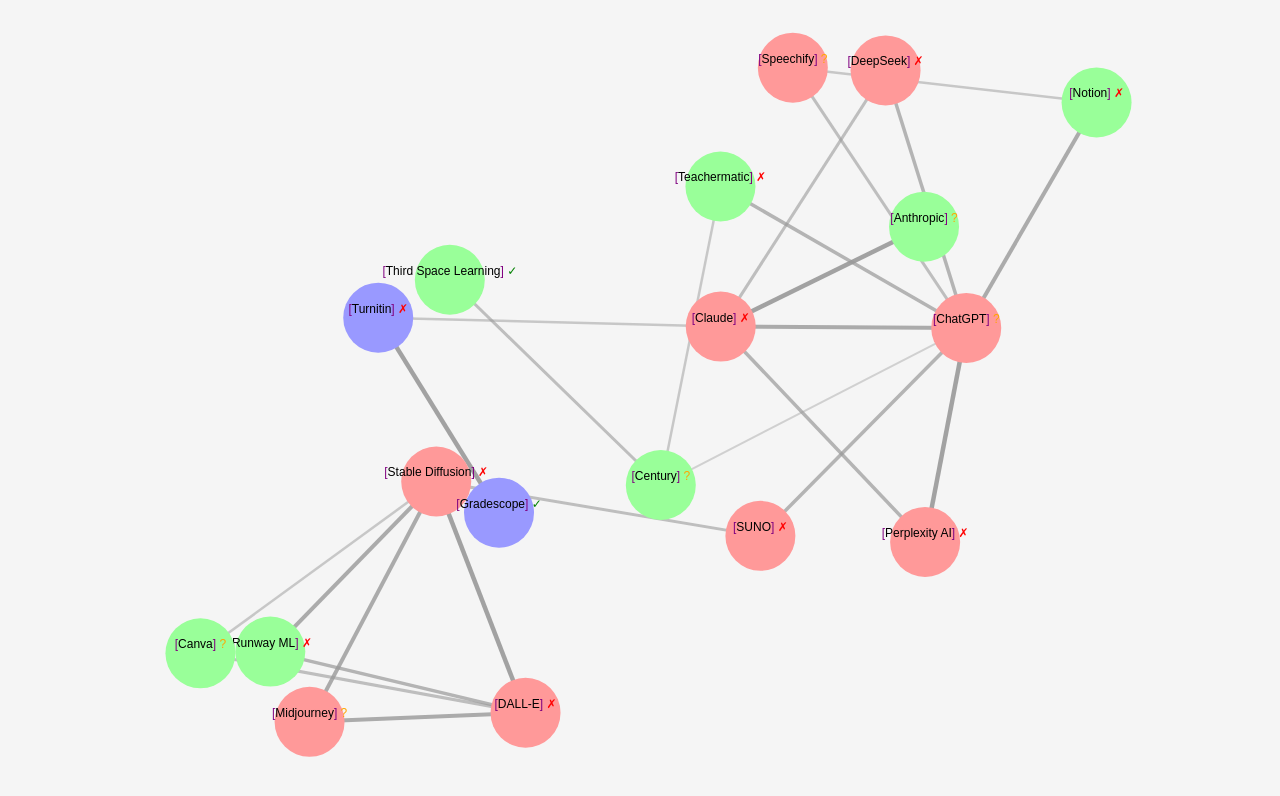
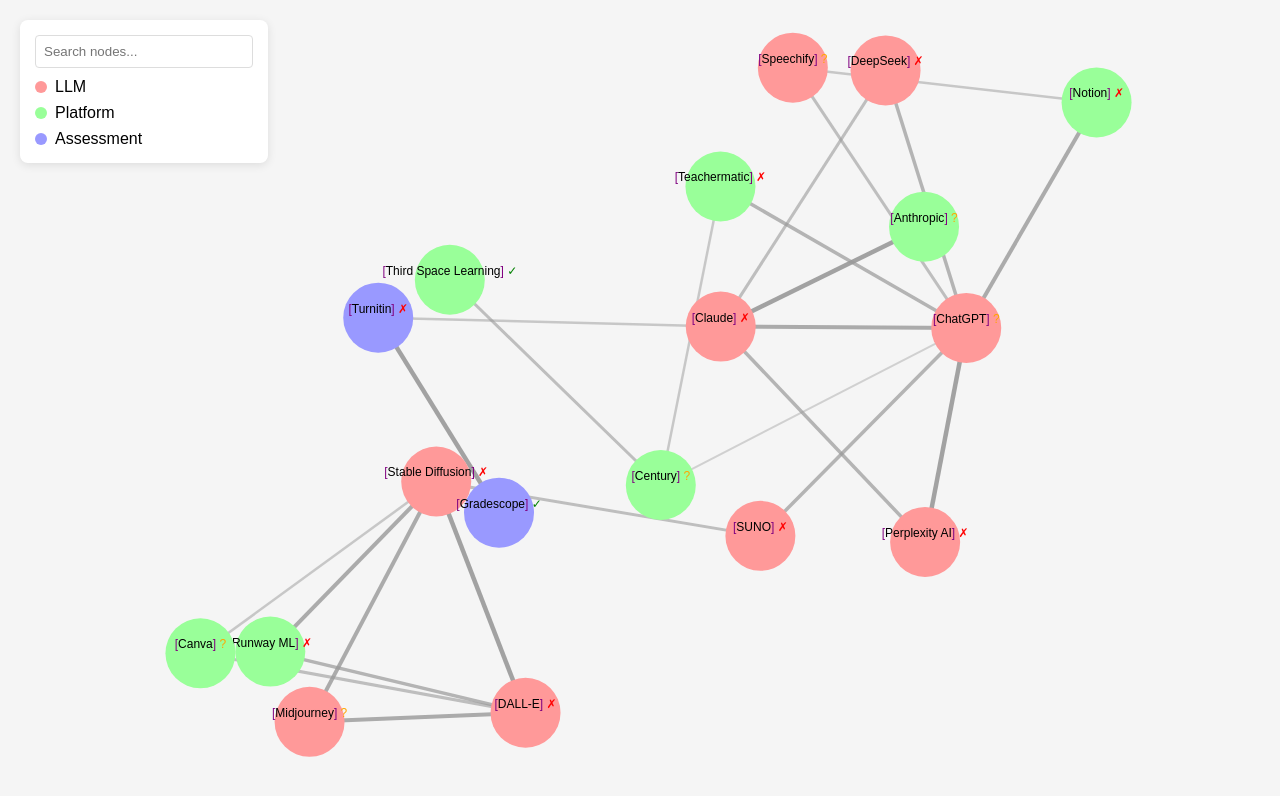
Before and after one commit to taggatron/AI-Edu-Apps, a plain HTML site: page index.html in a window 1280 px wide. Drawn offline with nearby package versions, Linux system fonts and the light colour scheme.

Commit message:
Assistant checkpoint: Add search and legend controls to graph visualization
Assistant generated file changes:
- index.html: Add controls container
- style.css: Add controls styling

---

User prompt:

What features should I consider next?

```diff
--- a/index.html
+++ b/index.html
@@ -9,6 +9,14 @@
   <script src="https://d3js.org/d3.v7.min.js"></script>
 </head>
 <body>
+  <div id="controls">
+    <input type="text" id="search" placeholder="Search nodes...">
+    <div id="legend">
+      <div class="legend-item"><span class="dot llm"></span>LLM</div>
+      <div class="legend-item"><span class="dot platform"></span>Platform</div>
+      <div class="legend-item"><span class="dot assessment"></span>Assessment</div>
+    </div>
+  </div>
   <div id="graph-container"></div>
   <div id="tooltip" class="tooltip"></div>
   <script src="script.js"></script>
--- a/style.css
+++ b/style.css
@@ -1,3 +1,45 @@
+
+#controls {
+  position: fixed;
+  top: 20px;
+  left: 20px;
+  z-index: 100;
+  background: white;
+  padding: 15px;
+  border-radius: 8px;
+  box-shadow: 0 2px 10px rgba(0,0,0,0.1);
+}
+
+#search {
+  width: 200px;
+  padding: 8px;
+  margin-bottom: 10px;
+  border: 1px solid #ddd;
+  border-radius: 4px;
+}
+
+#legend {
+  display: flex;
+  flex-direction: column;
+  gap: 8px;
+}
+
+.legend-item {
+  display: flex;
+  align-items: center;
+  gap: 8px;
+  cursor: pointer;
+}
+
+.dot {
+  width: 12px;
+  height: 12px;
+  border-radius: 50%;
+}
+
+.dot.llm { background: #ff9999; }
+.dot.platform { background: #99ff99; }
+.dot.assessment { background: #9999ff; }
 
 html, body {
   height: 100%;
```
